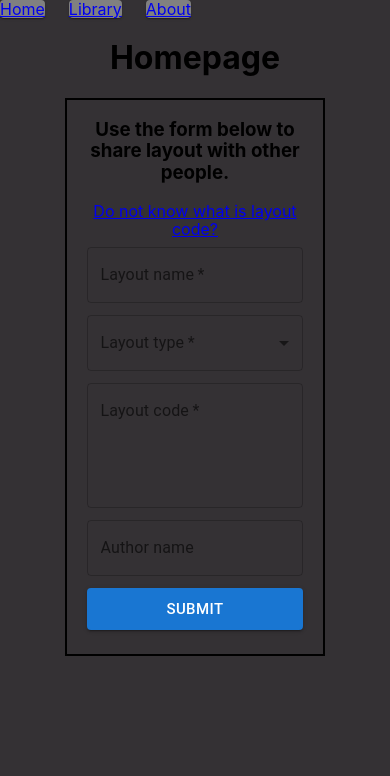
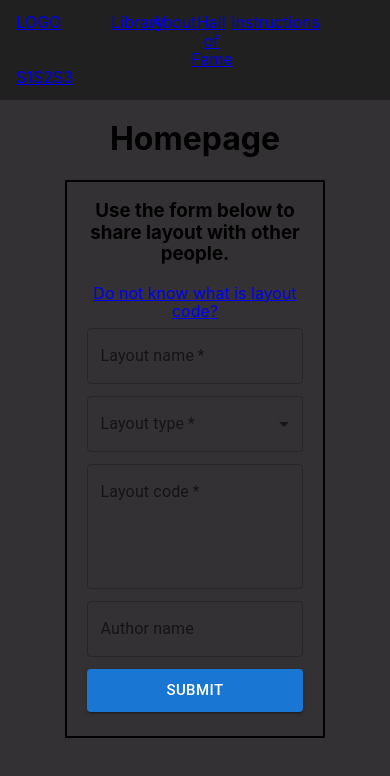
Before and after one commit to WilczekCK/bethemedesignset_react_express, a React (Create React App) app in the folder frontend/: page / in a window 390 px wide. Shown: the top 776 px of the page. Built offline with nearby package versions, Linux system fonts and the light colour scheme.

Commit message:
header grid created, fully responsive (no burger)

```diff
--- a/frontend/src/components/NavBar.js
+++ b/frontend/src/components/NavBar.js
@@ -5,29 +5,47 @@ import Grid2 from '@mui/material/Unstable_Grid2'; // Grid version 2
 import { Link } from "react-router-dom";
 
 const Item = styled(Paper)(({ }) => ({
-  backgroundColor: 'grey',
   textAlign: 'center',
   color: 'white',
-  textDecoration: 'none'
+  textDecoration: 'none',
+  backgroundColor: 'transparent'
 }));
 
 function NavBar(){
   return (
-        <Grid2 container spacing={3}>
-            <Grid2 md={4}>
-                <Item>
-                    <Link to="/"> Home </Link>
-                </Item>
+        <Grid2 container backgroundColor="var(--backgroundDarkerGrey)" minHeight={100} md={12} display="flex" alignContent="center">
+            <Grid2 container md={1} mdOffset={1} xsOffset={.5}>
+                <Link to="/"> LOGO </Link>
             </Grid2>
-            <Grid2 md={4}>
-                <Item>
-                    <Link to="/library"> Library </Link>
-                </Item>
+
+            <Grid2 container md={8} xs={8} padding="0px 50px">
+                    <Grid2 xs={3} md={3}>
+                        <Link to="/library"> Library </Link>
+                    </Grid2>
+
+                    <Grid2 xs={3} md={3}>
+                        <Link to="/about"> About </Link>
+                    </Grid2>
+
+                    <Grid2 xs={3} md={3}>
+                        <Link to="/halloffame"> Hall of Fame </Link>
+                    </Grid2>
+
+                    <Grid2 xs={3} md={3}>
+                        <Link to="/instructions"> Instructions </Link>
+                    </Grid2>
             </Grid2>
-            <Grid2 md={4}>
-                <Item>
-                    <Link to="/about"> About </Link>
-                </Item>
+
+            <Grid2 container md={1} mdOffset={0} xsOffset={.5}>
+                <Grid2 md={4}>
+                        <Link to="#"> S1 </Link>
+                </Grid2>
+                <Grid2 md={4}>
+                        <Link to="#"> S2 </Link>
+                    </Grid2>
+                <Grid2 md={4}>
+                        <Link to="#"> S3 </Link>
+                </Grid2>
             </Grid2>
         </Grid2>
   )
```
